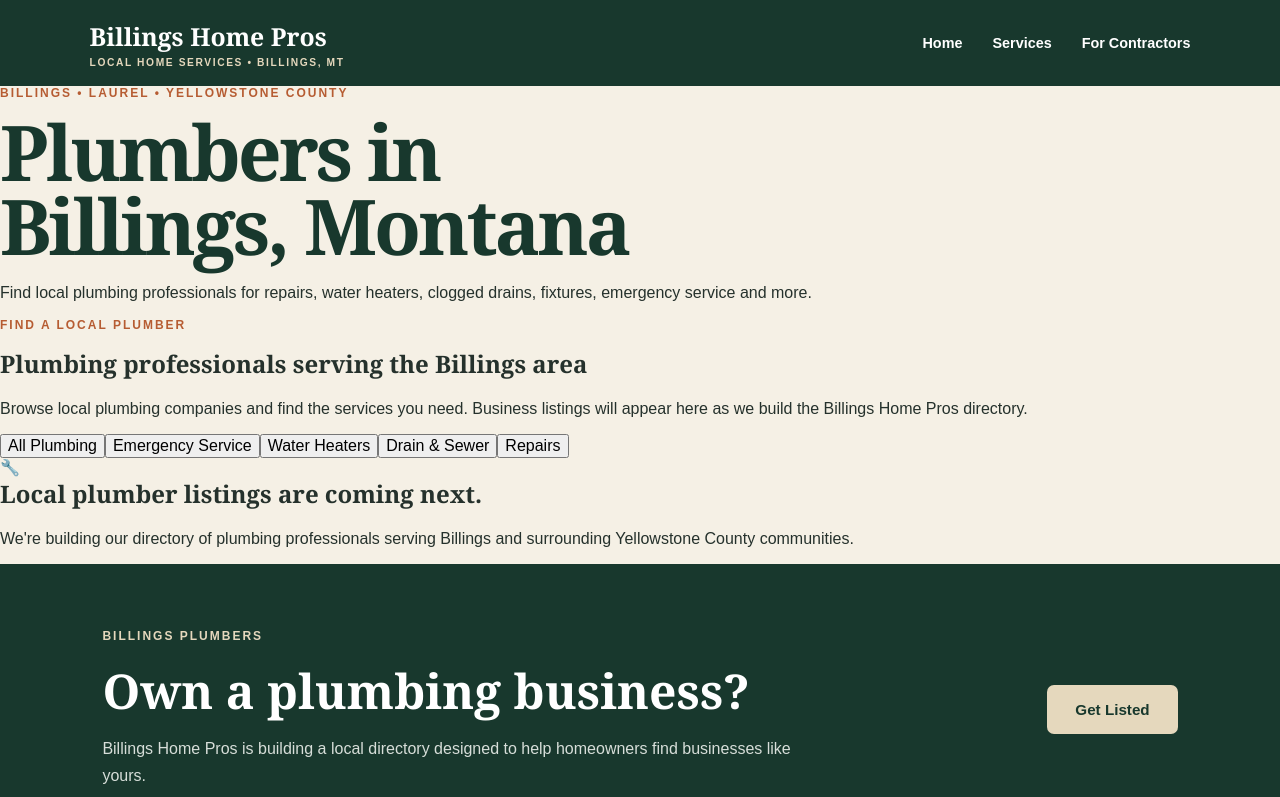
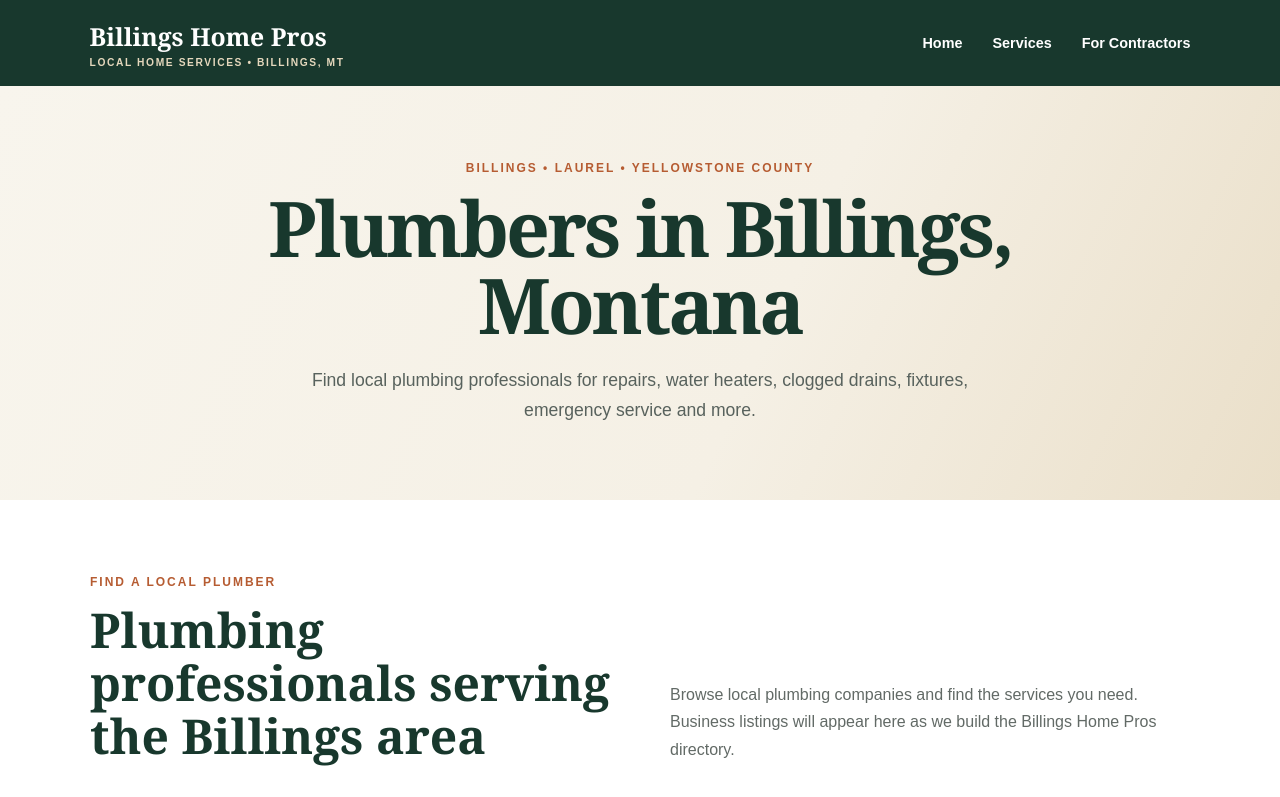
Before and after one commit to Cheddaronbass/billingshomepros, a Next.js app: page /plumbing in a window 1280 px wide. Shown: the top 797 px of the page. Built offline with nearby package versions, Linux system fonts and the light colour scheme.

Commit message:
Add styles for category pages
Added styles for category pages including hero, content, and filter bar.

```diff
--- a/app/globals.css
+++ b/app/globals.css
@@ -467,3 +467,153 @@ footer small {
     flex-direction: column;
   }
 }
+/* PLUMBING / CATEGORY PAGES */
+
+.categoryHero {
+  padding: 75px 7%;
+  background: linear-gradient(
+    115deg,
+    #f8f5ed 0%,
+    #f5f0e5 60%,
+    #eadfc9 100%
+  );
+}
+
+.categoryHeroInner {
+  max-width: 900px;
+  margin: 0 auto;
+  text-align: center;
+}
+
+.categoryHero h1 {
+  max-width: 900px;
+  margin: 0 auto 22px;
+  color: var(--forest);
+  font-size: clamp(2.8rem, 6vw, 5rem);
+  line-height: 1;
+}
+
+.categoryHero p {
+  max-width: 700px;
+  margin: 0 auto;
+  color: #58625d;
+  font-size: 1.1rem;
+  line-height: 1.7;
+}
+
+.categoryContent {
+  padding: 75px 7% 90px;
+  background: var(--white);
+}
+
+.categoryIntro {
+  max-width: 1100px;
+  margin: 0 auto 35px;
+  display: grid;
+  grid-template-columns: 1fr 1fr;
+  gap: 60px;
+  align-items: end;
+}
+
+.categoryIntro h2 {
+  margin-bottom: 0;
+  color: var(--forest);
+  font-size: clamp(2rem, 4vw, 3rem);
+  line-height: 1.1;
+}
+
+.categoryIntro > p {
+  margin-bottom: 0;
+  color: #626a66;
+  line-height: 1.7;
+}
+
+.filterBar {
+  max-width: 1100px;
+  margin: 0 auto 40px;
+  padding: 18px;
+  background: var(--cream);
+  border: 1px solid #e3ddcf;
+  border-radius: 10px;
+  display: flex;
+  flex-wrap: wrap;
+  gap: 10px;
+}
+
+.filterBar button {
+  padding: 11px 17px;
+  background: var(--white);
+  color: var(--forest);
+  border: 1px solid #d8d2c5;
+  border-radius: 6px;
+  cursor: pointer;
+  font-weight: 700;
+}
+
+.filterBar button:first-child {
+  background: var(--forest);
+  color: var(--white);
+  border-color: var(--forest);
+}
+
+.comingSoon {
+  max-width: 1100px;
+  min-height: 220px;
+  margin: 0 auto;
+  padding: 45px;
+  background: #fbfaf6;
+  border: 1px solid #e2ded5;
+  border-radius: 12px;
+  display: flex;
+  align-items: center;
+  gap: 30px;
+}
+
+.comingSoonIcon {
+  flex-shrink: 0;
+  width: 80px;
+  height: 80px;
+  background: var(--sand);
+  border-radius: 50%;
+  display: grid;
+  place-items: center;
+  font-size: 2.2rem;
+}
+
+.comingSoon h2 {
+  margin-bottom: 10px;
+  color: var(--forest);
+  font-size: 1.7rem;
+}
+
+.comingSoon p {
+  max-width: 700px;
+  margin-bottom: 0;
+  color: #68706c;
+  line-height: 1.65;
+}
+
+@media (max-width: 760px) {
+  .categoryHero {
+    padding: 55px 6%;
+  }
+
+  .categoryContent {
+    padding: 55px 6% 70px;
+  }
+
+  .categoryIntro {
+    grid-template-columns: 1fr;
+    gap: 20px;
+  }
+
+  .comingSoon {
+    padding: 30px;
+    align-items: flex-start;
+    flex-direction: column;
+  }
+
+  .filterBar {
+    padding: 14px;
+  }
+}
```
